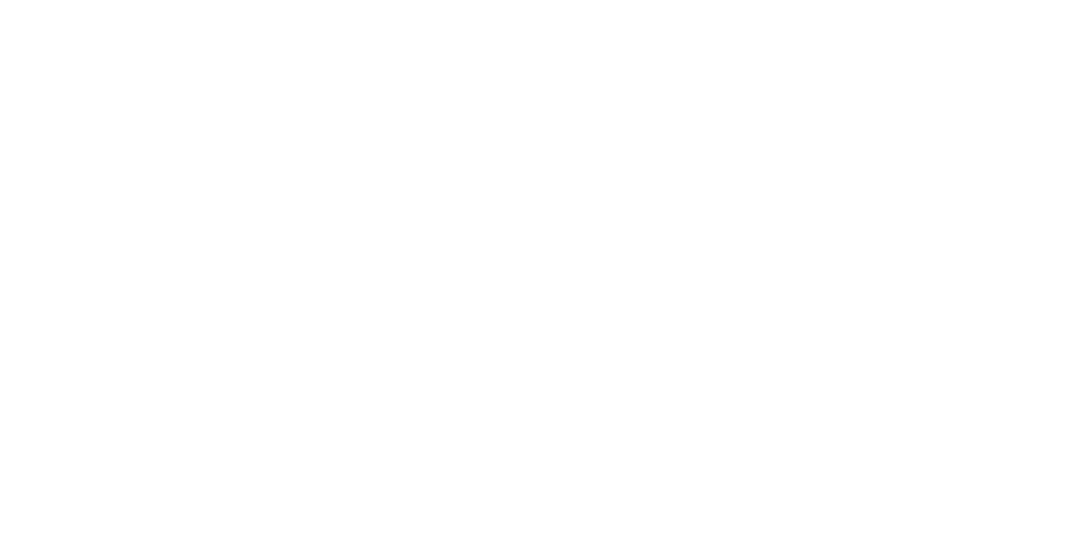
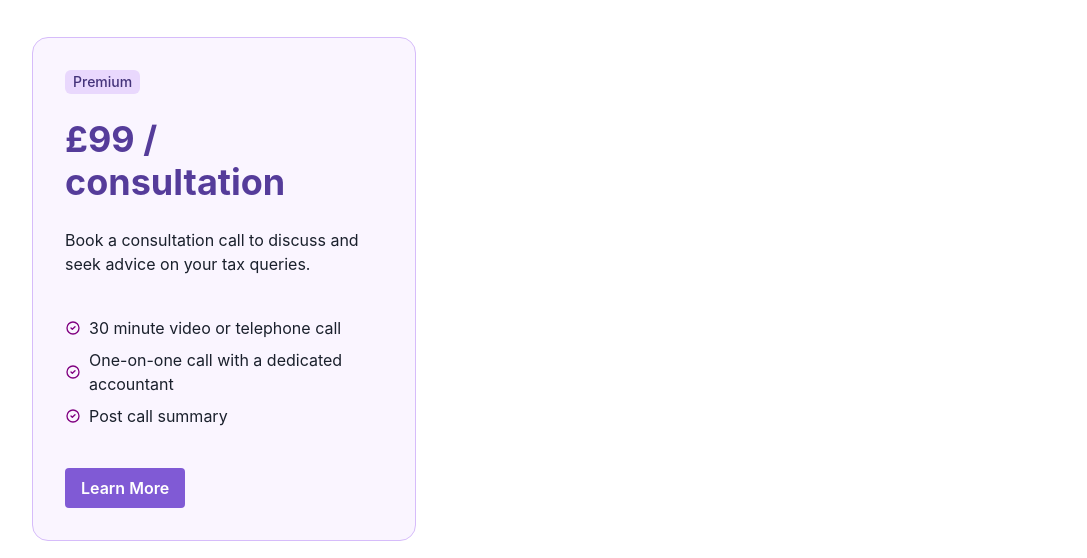
Before and after one commit to fischerafael/pdf-text-extractor, a Next.js app: page / in a window 1280 px wide. Shown: the part 1877-2435 px from the top of the page, without its empty margins (0-1087 px from the left). Before the commit the page ends 1850 px from the top, so only its background shows below. Built offline with nearby package versions, Linux system fonts and the light colour scheme.

Commit message:
feat: coded pricing card

```diff
--- /dev/null
+++ b/client/components/CardsContainer/index.tsx
@@ -0,0 +1,15 @@
+import React from "react";
+import * as C from "@chakra-ui/react";
+
+export const CardContainer = ({ children }: { children: React.ReactNode }) => {
+  return (
+    <C.Grid
+      w="full"
+      gap="8"
+      py="8"
+      templateColumns={["1fr", "1fr", "1fr 1fr", "1fr 1fr 1fr"]}
+    >
+      {children}
+    </C.Grid>
+  );
+};
--- /dev/null
+++ b/client/components/PricingCard/index.tsx
@@ -0,0 +1,49 @@
+import React from "react";
+import * as C from "@chakra-ui/react";
+import * as Icon from "react-icons/hi";
+import { theme } from "@/client/config/theme";
+
+interface PricingCardProps {
+  plan?: string;
+  heading?: string;
+  subHeading?: string;
+  features?: { id: number; description: string }[];
+  actionSlot?: React.ReactNode;
+}
+
+export const PricingCard = (props: PricingCardProps) => {
+  return (
+    <C.VStack
+      w="full"
+      align="flex-start"
+      p="8"
+      borderRadius="16"
+      border="solid"
+      borderWidth="1px"
+      borderColor={`${theme.accentColour}.200`}
+      cursor="pointer"
+      bg={`${theme.accentColour}.50`}
+      transition="0.5s"
+      _hover={{ bg: `${theme.accentColour}.100` }}
+    >
+      <C.Tag colorScheme={theme.accentColour}>{props.plan}</C.Tag>
+      <C.Heading py="4" fontSize="4xl" color={theme.mainColour}>
+        {props.heading}
+      </C.Heading>
+      <C.Text>{props.subHeading}</C.Text>
+      <br />
+      {props.features?.length &&
+        props.features.map((feature) => (
+          <C.HStack key={feature.id}>
+            <C.Icon
+              color={`${theme.accentColour}`}
+              as={Icon.HiOutlineCheckCircle}
+            />
+            <C.Text>{feature.description}</C.Text>
+          </C.HStack>
+        ))}
+      <br />
+      {props.actionSlot}
+    </C.VStack>
+  );
+};
--- a/client/components/pages/LandingPage/index.tsx
+++ b/client/components/pages/LandingPage/index.tsx
@@ -1,4 +1,5 @@
 import { Button } from "../../Button";
+import { CardContainer } from "../../CardsContainer";
 import { CompaniesCarousel } from "../../CompaniesCarousel";
 import { FeatureSectionContainer } from "../../FeatureSectionContainer";
 import { FeatureSectionContent } from "../../FeatureSectionContent";
@@ -10,6 +11,7 @@
 import { HeroSection } from "../../HeroSection";
 import { Logo } from "../../Logo";
 import * as C from "@chakra-ui/react";
+import { PricingCard } from "../../PricingCard";
 
 export const LandingPage = () => {
   return (
@@ -65,6 +67,28 @@
         }
         ctaSlot={<Button>Selecione</Button>}
       />
+      <CardContainer>
+        <PricingCard
+          plan="Premium"
+          heading="£99 / consultation"
+          actionSlot={<Button>Learn More</Button>}
+          subHeading="Book a consultation call to discuss and seek advice on your tax queries."
+          features={[
+            {
+              id: 1,
+              description: "30 minute video or telephone call",
+            },
+            {
+              id: 2,
+              description: "One-on-one call with a dedicated accountant",
+            },
+            {
+              id: 3,
+              description: "Post call summary",
+            },
+          ]}
+        />
+      </CardContainer>
     </C.VStack>
   );
 };
```
